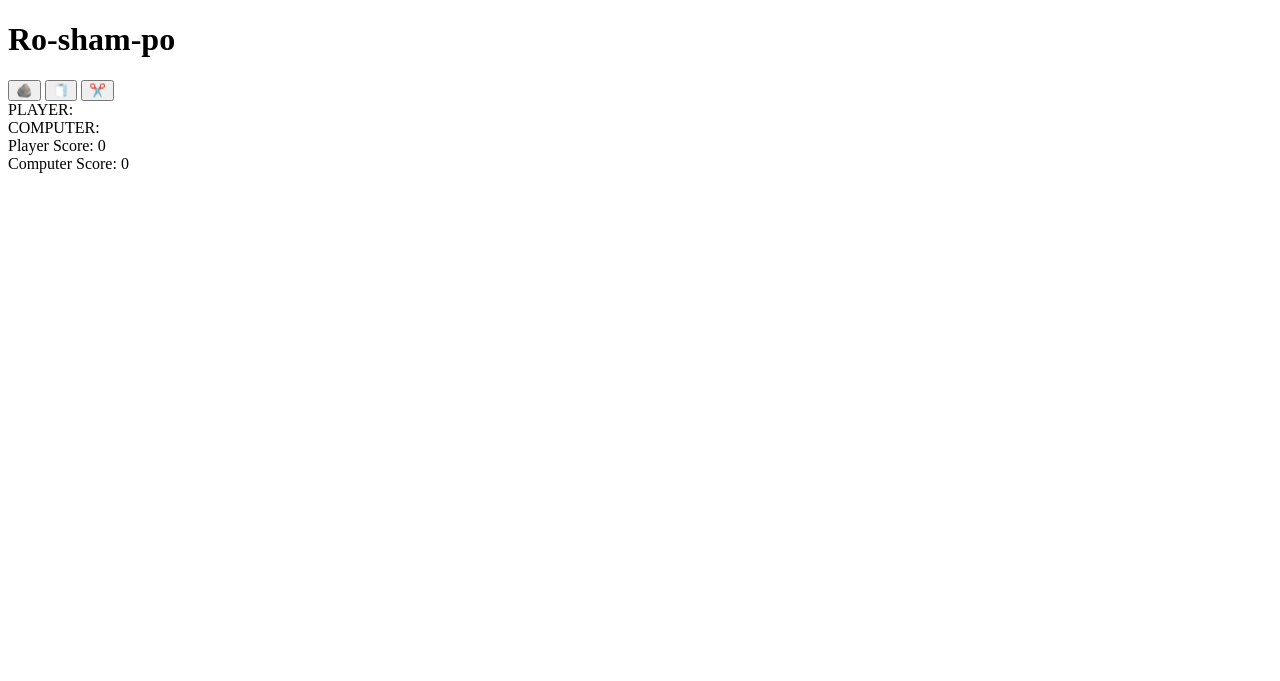
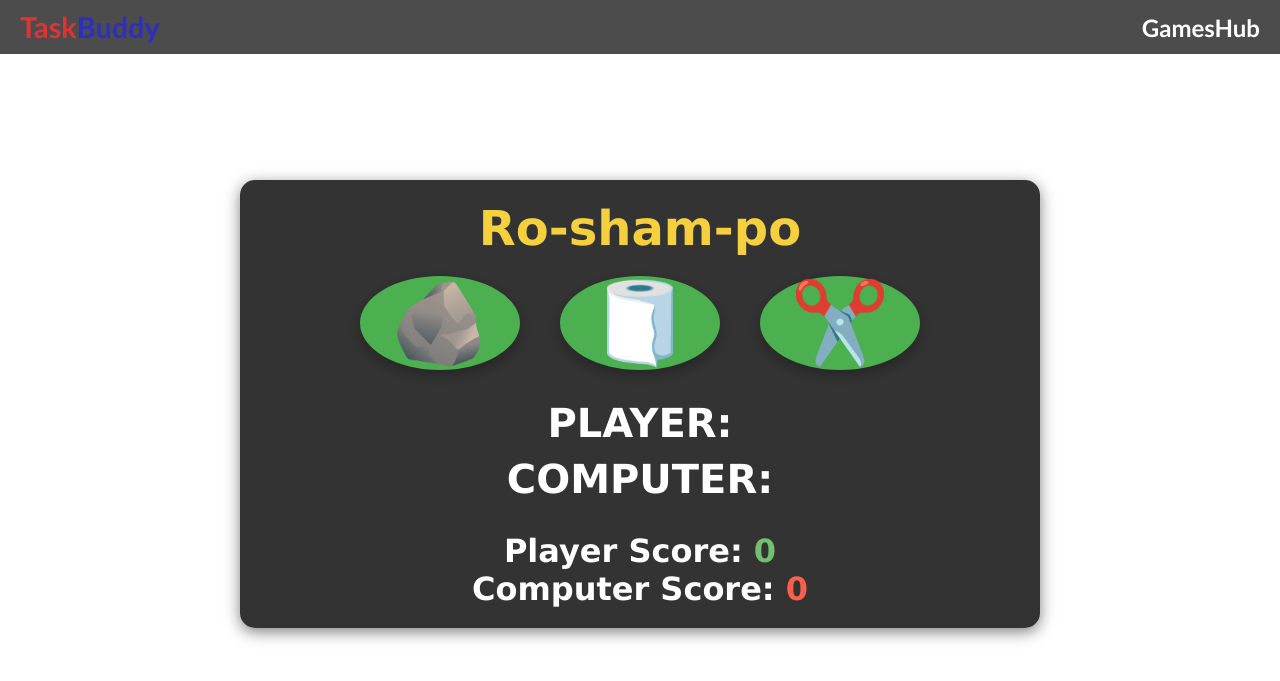
Before and after one commit to AsathKhan/TaskBuddy, a Django app: page /ro-sham-po/ in a window 1280 px wide. Shown: the top 681 px of the page. Run offline with Django 5.2, Linux system fonts and the light colour scheme.

Commit message:
ro-sham-po game completed

```diff
--- a/Games/static/Games/css/Ro_sham_po.css
+++ b/Games/static/Games/css/Ro_sham_po.css
@@ -0,0 +1,119 @@
+* {
+    margin: 0;
+    padding: 0;
+    box-sizing: border-box;
+}
+
+body {
+    background-repeat: no-repeat;
+    background-size: cover;
+    background-attachment: fixed;
+    background-position: center;
+    font-family: Verdana, Geneva, Tahoma, sans-serif;
+    font-weight: bold;
+    color: white;
+    display: flex;
+    flex-direction: column;
+    align-items: center;
+    margin: 0;
+    padding-top: 80px;
+}
+
+header {
+    font-family: 'Trebuchet MS', 'Lucida Sans Unicode', 'Lucida Grande', 'Lucida Sans', Arial, sans-serif;
+    position: fixed;
+    top: 0;
+    left: 0;
+    width: 100%;
+    display: flex;
+    align-items: center;
+    justify-content: space-between;
+    padding: 10px 20px;
+    background: rgba(0, 0, 0, 0.7);
+    z-index: 1000;
+}
+
+header a {
+    text-decoration: none;
+}
+
+.logo h1 {
+    font-size: 1.8rem;
+    color: rgb(224, 51, 51);
+    margin: 0;
+    cursor: pointer;
+}
+
+.logo span {
+    color: rgb(46, 46, 196);
+}
+
+.games {
+    font-size: 1.5rem;
+    color: white;
+    margin: 0;
+    cursor: pointer;
+}
+
+.container {
+    margin-top: 100px;
+    background-color: rgba(0, 0, 0, 0.8);
+    padding: 20px;
+    border-radius: 15px;
+    box-shadow: 0 4px 15px rgba(0, 0, 0, 0.5);
+    text-align: center;
+    width: 80%;
+    max-width: 800px;
+}
+
+.container h1 {
+    margin-bottom: 20px;
+    color: #f4d03f;
+    font-size: 3rem;
+}
+
+.choices {
+    display: flex;
+    justify-content: center;
+    margin-bottom: 30px;
+}
+
+.choices button {
+    font-size: 5rem;
+    min-width: 160px;
+    margin: 0 20px;
+    border-radius: 50%;
+    background-color: #4caf50;
+    cursor: pointer;
+    transition: background-color 0.3s ease, transform 0.2s;
+    border: none;
+    box-shadow: 0 5px 15px rgba(0, 0, 0, 0.3);
+}
+
+.choices button:hover {
+    background-color: #2e7d32;
+    transform: scale(1.1);
+}
+
+#playerDisplay, #computerDisplay, #resultDisplay {
+    font-size: 2.5rem;
+    margin: 10px 0;
+}
+
+#resultDisplay {
+    font-size: 4rem;
+    color: #f4d03f;
+    margin: 30px 0;
+}
+
+.scoreDisplay {
+    font-size: 2rem;
+}
+
+.greenText, #playerScoreDisplay {
+    color: rgb(114, 191, 114);
+}
+
+.redText, #computerScoreDisplay {
+    color: rgb(255, 94, 77);
+}
--- a/Games/static/Games/js/Ro_sham_po.js
+++ b/Games/static/Games/js/Ro_sham_po.js
@@ -0,0 +1,53 @@
+let playerScore = 0;
+let computerScore = 0;
+
+function getComputerChoice(){
+    const choices = ['🪨', '🧻', '✂️'];
+    const randomIndex = Math.floor(Math.random() * choices.length);
+    return choices[randomIndex];
+};
+
+function determineWinner(playerChoice, computerChoice) {
+    if (playerChoice === computerChoice) {
+        return "It's a tie!";
+    }
+
+    else if (
+        (playerChoice === '🪨' && computerChoice === '✂️') ||
+        (playerChoice === '🧻' && computerChoice === '🪨') ||
+        (playerChoice === '✂️' && computerChoice === '🧻')
+    ) {
+        playerScore++;
+        return 'You win!';
+    }
+
+    else {
+        computerScore++;
+        return 'Computer wins!';
+    }
+};
+
+function handlePlayerChoice(playerChoice) {
+    const computerChoice = getComputerChoice();
+
+    document.getElementById('playerDisplay').textContent = `PLAYER: ${playerChoice}`;
+    document.getElementById('computerDisplay').textContent = `COMPUTER: ${computerChoice}`;
+
+    const result = determineWinner(playerChoice, computerChoice);
+    document.getElementById('resultDisplay').textContent = result;
+
+    document.getElementById('playerScoreDisplay').textContent = playerScore;
+    document.getElementById('computerScoreDisplay').textContent = computerScore;
+
+    document.getElementById('resultDisplay').style.color =
+        result === 'You win!' ? '#76e5fa' : result === 'Computer wins!' ? '#f28d8d' : '#ffdf00';
+};
+
+
+Btn = document.querySelectorAll('.choices button')
+
+Btn.forEach(button => {
+    button.addEventListener('click', () => {
+        handlePlayerChoice(button.textContent);
+    });
+});
--- a/Games/templates/Games/Ro_sham_po.html
+++ b/Games/templates/Games/Ro_sham_po.html
@@ -9,13 +9,21 @@
     <script src="{% static 'Games/js/Ro_sham_po.js' %}" defer></script>
 </head>
 <body>
+
+    <header>
+        <div class="logo">
+            <a href="{% url 'indexURL' %}"><h1>Task<span>Buddy</span></h1></a>
+        </div>
+        <a href="{% url 'games_hubURL' %}"><h2 class="games">GamesHub</h2></a>
+    </header>
+
     <div class="container">
 
         <h1>Ro-sham-po</h1>
         <div class="choices">
-            <button onclick="">🪨</button>
-            <button onclick="">🧻</button>
-            <button onclick="">✂️</button>
+            <button>🪨</button>
+            <button>🧻</button>
+            <button>✂️</button>
         </div>
 
         <div id="playerDisplay">PLAYER:</div>
--- a/Games/templates/Games/games.html
+++ b/Games/templates/Games/games.html
@@ -24,7 +24,7 @@
         <div class="game-card">
             <img src="{% static 'Games/images/Ro_sham_po.jpg' %}" alt="RPS" class="game-image">
             <h3>Ro-sham-bo</h3>
-            <a href="" class="game-link">Play Now</a>
+            <a href="{% url 'ro_sham_poURL' %}" class="game-link">Play Now</a>
         </div>
         <div class="game-card">
             <img src="" alt="Dice" class="game-image">
```
